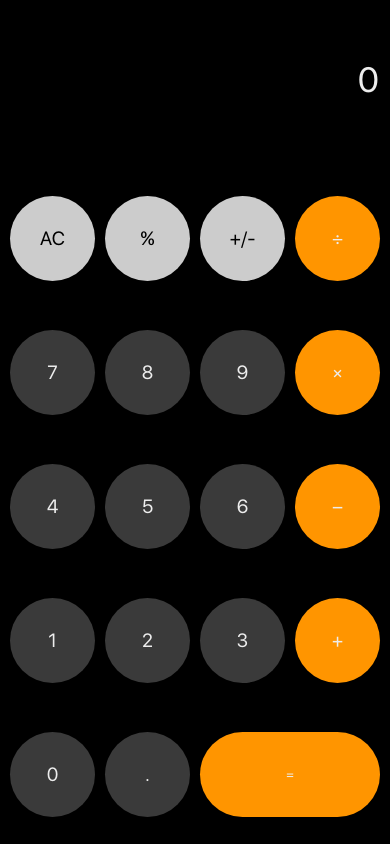
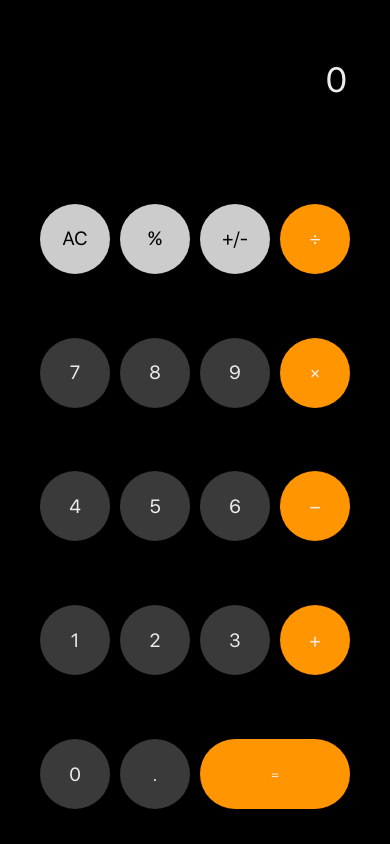
Before and after one commit to paulkabzz/scientific-calc, a website built with Vite: page index.html in a window 390 px wide. Built offline with nearby package versions, Linux system fonts and the light colour scheme.

Commit message:
Added media queries for responsiveness

```diff
--- a/src/style.css
+++ b/src/style.css
@@ -143,6 +143,7 @@
     left: 50%;
     transform: translate(-50%, -50%);
   }
+}
 
 @media screen and (max-width: 620px) {
   .wrapper {
@@ -166,7 +167,6 @@
     border-radius: 0;
     display: grid;
     grid-template-columns: repeat(4, 85px) !important;
-      /* grid-template-rows: repeat(5, 1fr) !important; */
     justify-content: center;
     align-items: center;
     gap: 10px;
@@ -175,7 +175,6 @@
     padding: 6px;
   }
 
-    /* Last button should start at column 3 and span 2 columns */
   .button:last-child {
     grid-column: 3 / span 2;
     grid-row: 5;
@@ -212,4 +211,27 @@
     font-size: 1.5rem;
   }
 }
+
+@media screen and (max-width: 395px) {
+  .button:last-child {
+    height: 70px;
   }
+
+  .button:not(.button:last-child) {
+    width: 70px;
+    height: 70px;
+  }
+
+  .buttons-container {
+    width: 100%;
+    height: 80%;
+    grid-template-columns: repeat(4, 70px) !important;
+    grid-column-gap: 10px;
+    grid-row-gap: 6px;
+  }
+
+  .display {
+    padding: 0 3rem;
+    font-size: 2rem;
+  }
+}
```
Lines whose indentation alone changed are shown as unchanged.
